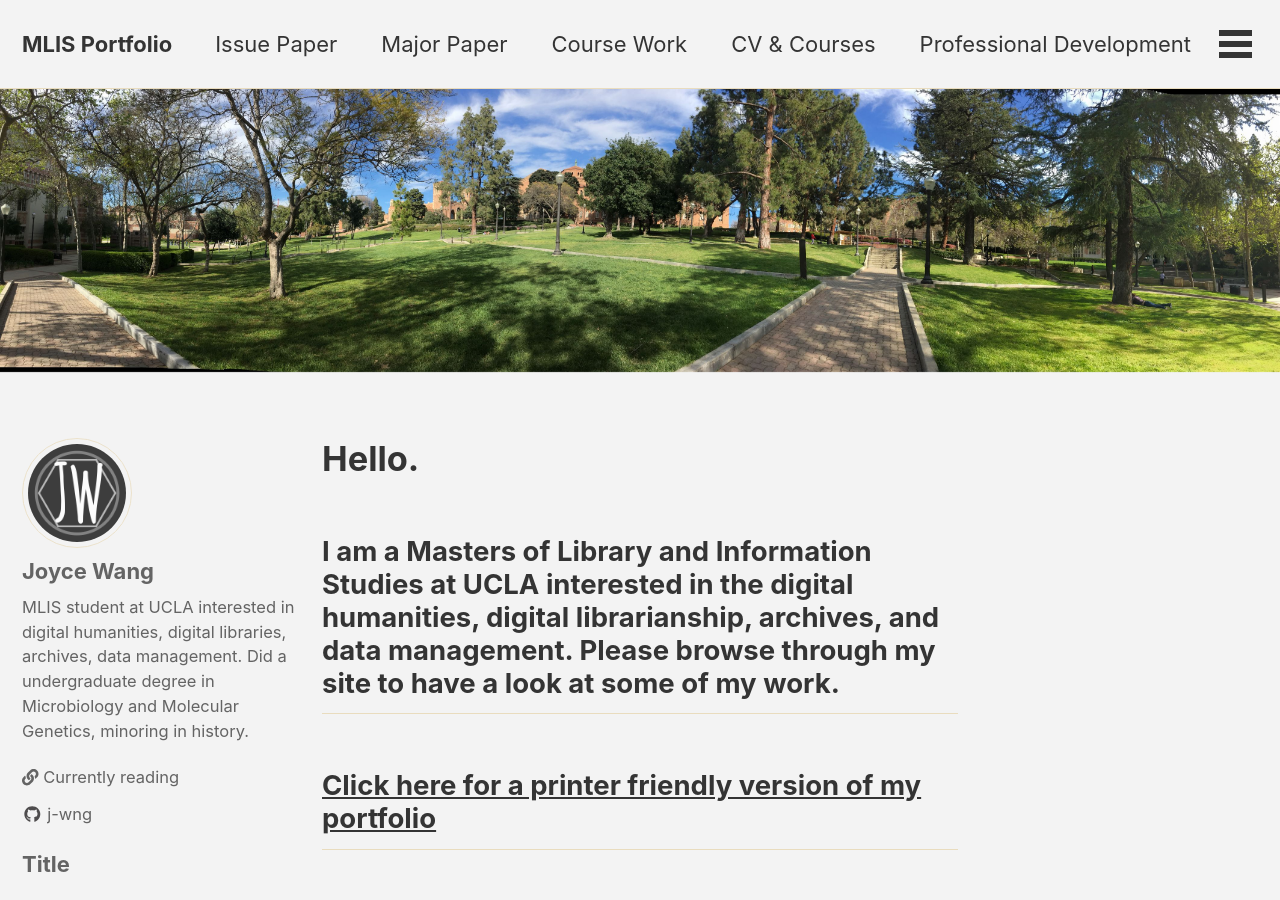
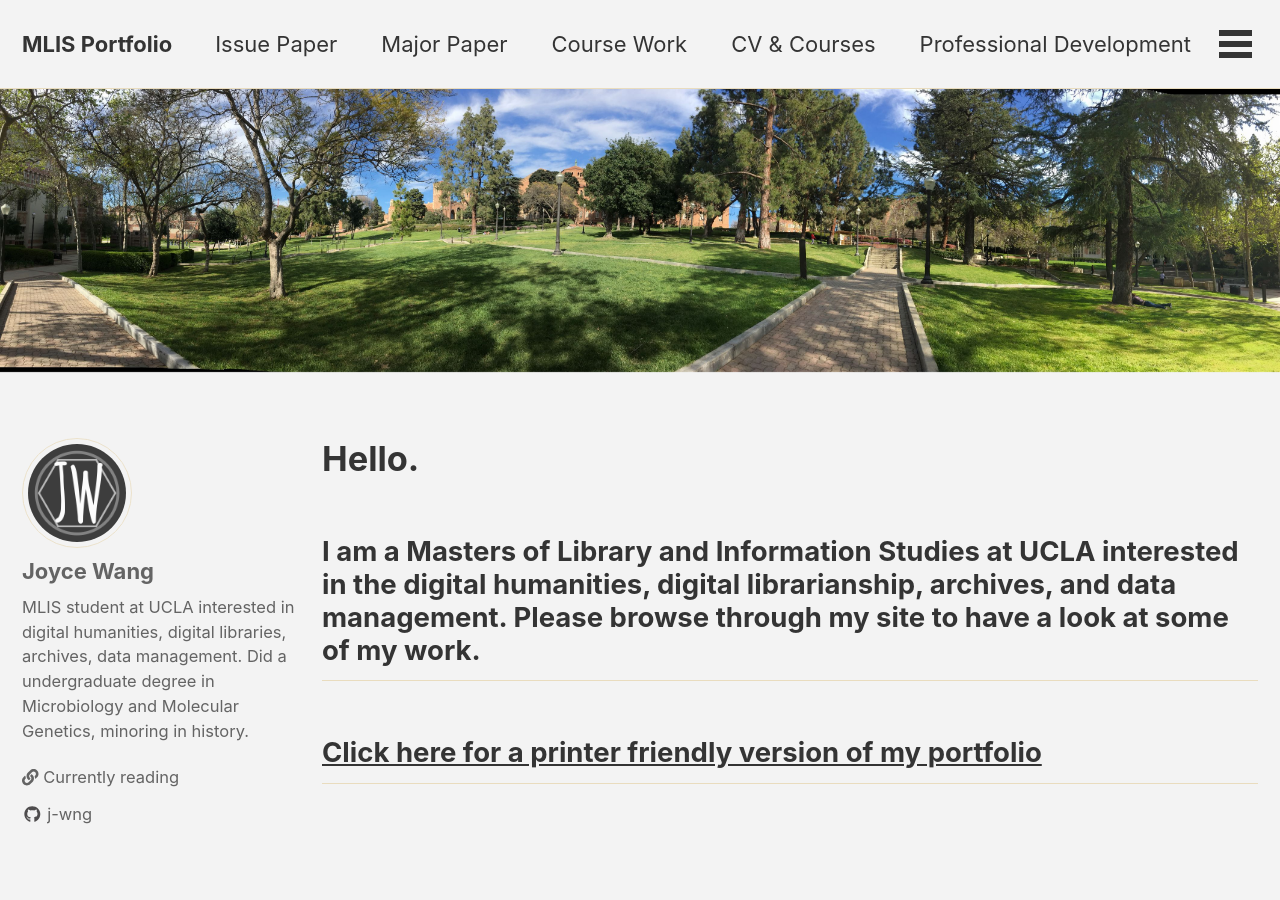
Before and after one commit to j-wng/portfolio, a Jekyll site: the page built from index.html, in a window 1280 px wide and 900 px high. Built offline with Jekyll 4.4.1, drawn with Linux system fonts in a browser that asks for light colours; cached includes are drawn as plain includes; nearby versions of some CDN libraries; the list of posts is cut into pages by our own code.

Commit message:
Update index.html

```diff
--- a/index.html
+++ b/index.html
@@ -4,10 +4,8 @@ author_profile: true
 header:
   image: /assets/images/header2.jpeg
 breadcrumbs: true
+classes: wide
 
-sidebar:
-  - title: "Title"
-    text: "Some text here."
 ---
 
 <head>
```
